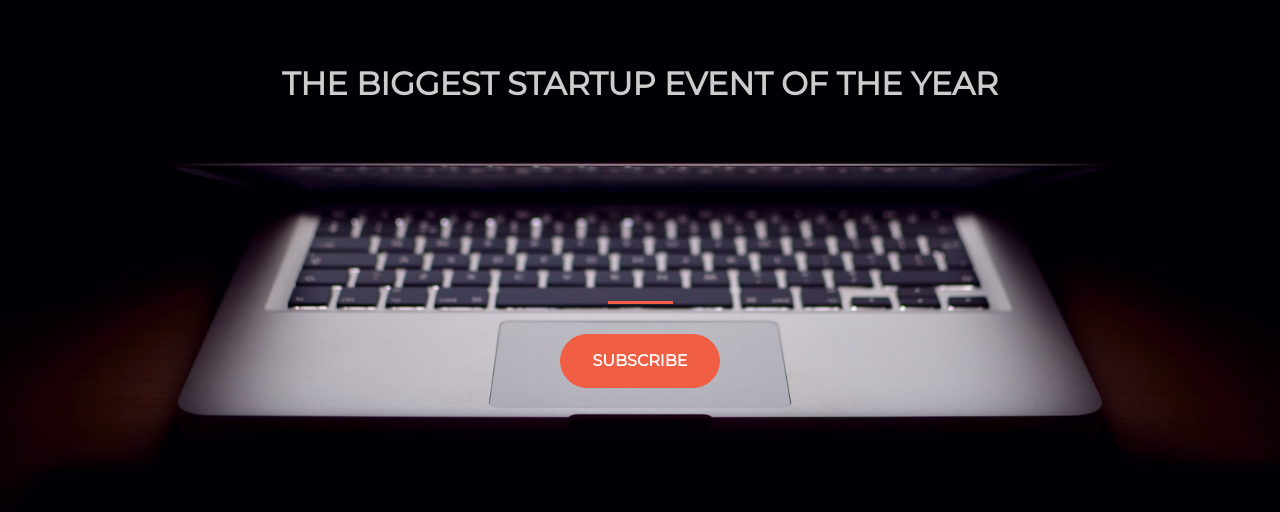
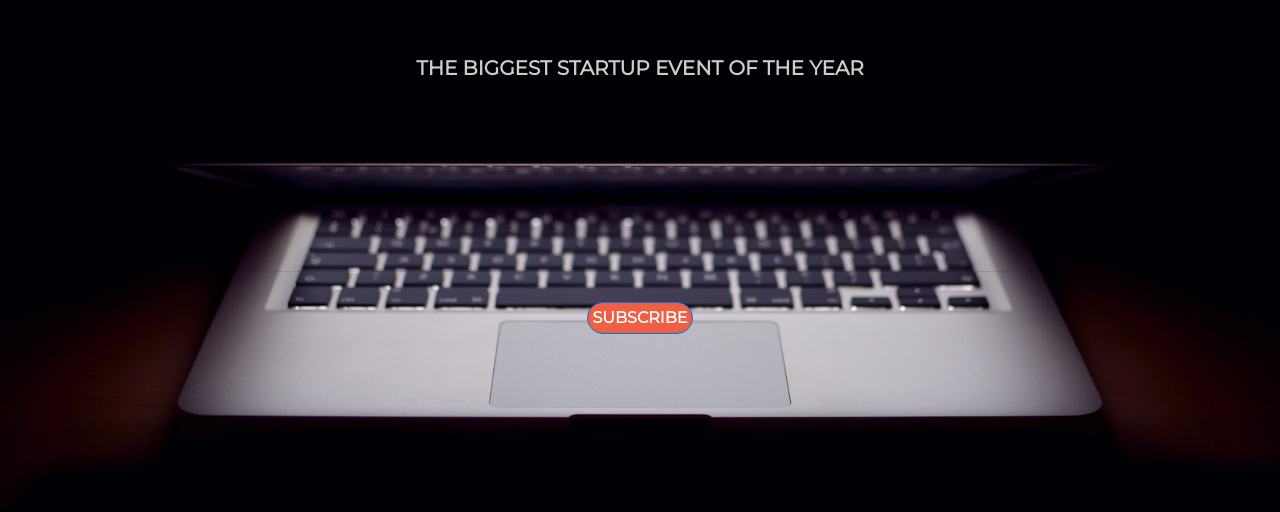
Before and after one commit to preeti380/preeti380.github.io, a plain HTML site: page index.html in a window 1280 px wide. Shown: the part 150-662 px from the top of the page. Drawn offline with nearby package versions, Linux system fonts and the light colour scheme.

Commit message:
Update style2.css

```diff
--- a/style2.css
+++ b/style2.css
@@ -2,112 +2,67 @@
 body,
 html {
   width: 100%;
+  height: 100%;
+}
 
-	 height: 100%;
+body {
+  font-family: 'Montserrat', sans-serif;
+}
+.faded{
+	color:rgba(255,255,255,0.8);
+}
+.uppercase{
+	text-transform: uppercase;
+
+}
+h1{
+
+	line-height: 5px;
+	animation:text-rendering: ;
+	transition: 2s;
+}
+
+header.startup{
+	background-image: url("header.jpg");
+	background-position:center;
+	background-size:cover;
+	height:100%;
+
+}
+
+header.startup hr{
+	margin-top: 200px;
+	margin-bottom: 30px;
+}
+header.startup h1{
+	font-size: 20px;
+}
+
+
+
+
+.btn{
+	font-weight: 700;
+	text-transform: uppercase;
+	border-radius: 300px;
+	font-family: 'Montserrat',sans-serif;
+}
+
+.btn-xl{
+	padding: 5px 5px;
+}
+
+.btn-primary{
+	background-color: #F05F44;
+	border-color: :#F05F44;
 
 }
 
 
-
-body {
-
-  font-family: 'Montserrat', sans-serif;
+.btn-primary:hover{
+	background-color: #ee4b08;
+	border-color: :#ee4b08;
+	cursor: pointer;
+	border-width: 5px;
 
 }
-
-
-
-hr {
-
-	 max-width: 65px;
-
-	border-width: 3px;
-
-  border-color: #F05F44;
-
-}
-
-
-
-.faded {
-
-  color: rgba(255, 255, 255, 0.8);
-
-}
-
-
-
-header.startup {
-
-	background-position: center;
-
-	background-image: url("header.jpg");
-
-	 background-size: cover;
-
-	  height: 100%;
-
-}
-
-
-
-header.startup hr {
-
-	margin-top: 200px;
-
-  	margin-bottom: 30px;
-
-}
-
-
-
-header.startup h1 {
-
-	 font-size: 2rem;
-
-}
-
-
-
-.btn {
-
-  	font-weight: 700;
-
-  	text-transform: uppercase;
-
-  	border-radius: 300px;
-
-	  font-family: 'Montserrat', sans-serif;
-
-}
-
-
-
-.btn-xl {
-
-	padding: 1rem 2rem;
-
-}
-
-
-
-.btn-primary {
-
-	  background-color: #F05F44;
-
-	  border-color: #F05F44;
-}
-
-
-
-.btn-primary:hover {
-
- 	 background-color: #ee4b08;
-
-	 border-color: #ee4b08;
-
-  border-width: 5px;
-
-	cursor: pointer;
-
-}
```
